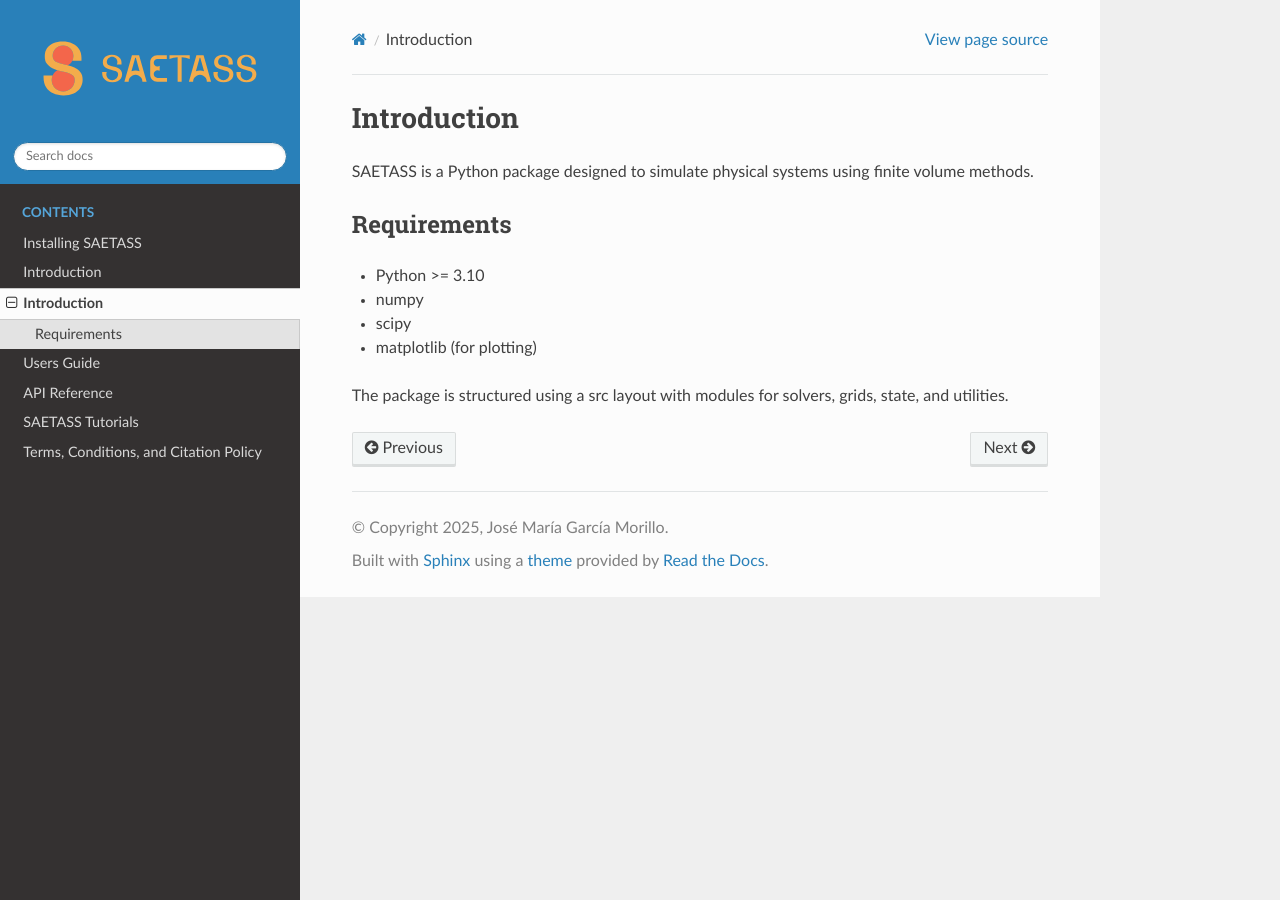
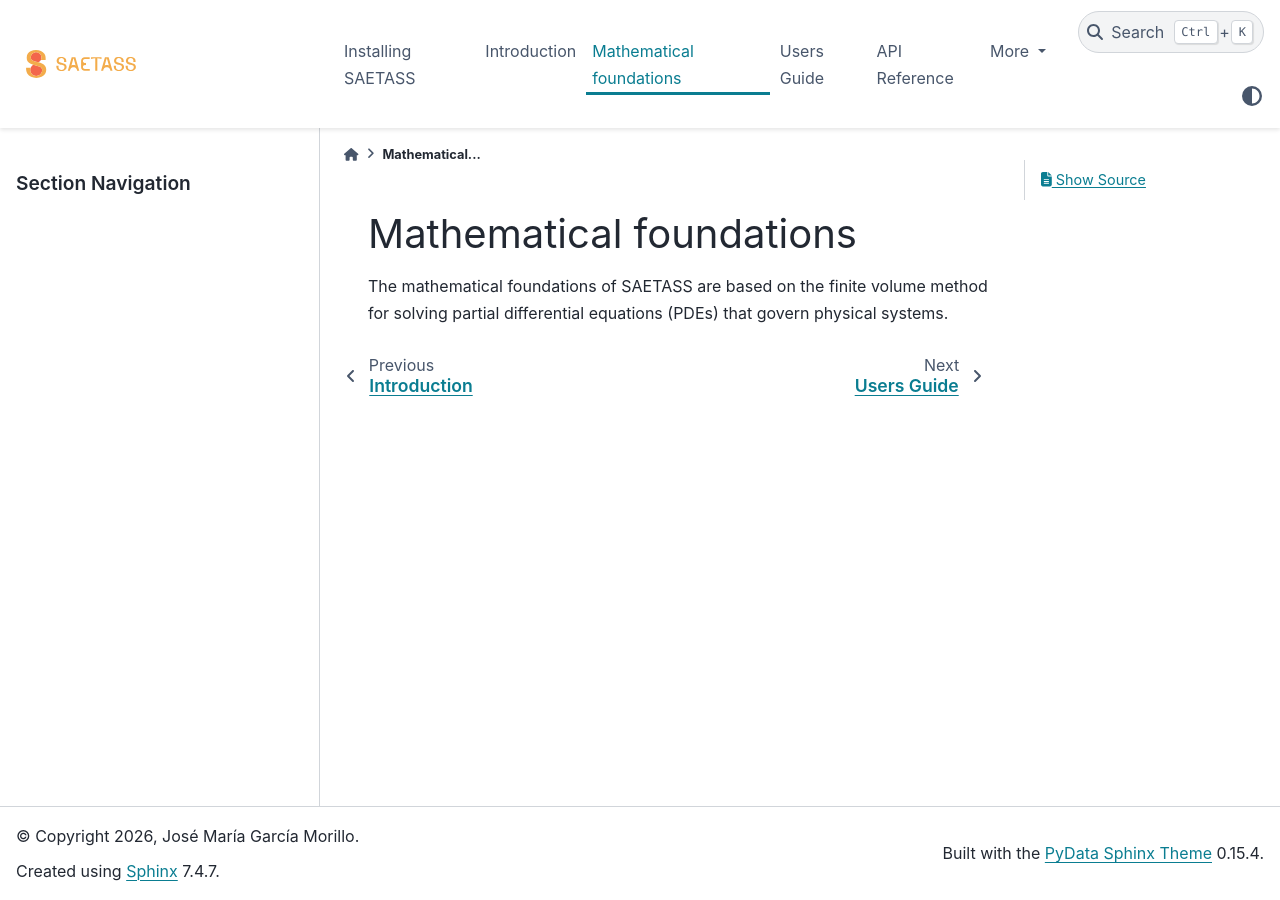
Before and after one commit to jmgarciamorillo/SAETASS, a Sphinx documentation site: the page built from docs/source/foundations.rst, in a window 1280 px wide. Built offline with Sphinx 7.4.7 and the PyData theme 0.15.4, drawn with Linux system fonts in a browser that asks for light colours.

```diff
--- a/docs/source/conf.py
+++ b/docs/source/conf.py
@@ -11,7 +11,7 @@ sys.path.insert(0, os.path.abspath("../../src"))
 # https://www.sphinx-doc.org/en/master/usage/configuration.html#project-information
 
 project = "SAETASS"
-copyright = "2025, José María García Morillo"
+copyright = "2026, José María García Morillo"
 author = "José María García Morillo"
 release = "0.1.0"
 
@@ -36,7 +36,8 @@ html_logo = "_static/saetass_logotagline_horizontal.svg"
 # -- Options for HTML output -------------------------------------------------
 # https://www.sphinx-doc.org/en/master/usage/configuration.html#options-for-html-output
 
-html_theme = "sphinx_rtd_theme"
+# html_theme = "sphinx_rtd_theme"
+html_theme = "pydata_sphinx_theme"
 html_static_path = ["_static"]
 html_theme_options = {
     "logo_only": True,
--- a/docs/source/foundations.rst
+++ b/docs/source/foundations.rst
@@ -1,13 +1,4 @@
-Introduction
+Mathematical foundations
 ============
 
-SAETASS is a Python package designed to simulate physical systems using finite volume methods.
-
-Requirements
-------------
-- Python >= 3.10
-- numpy
-- scipy
-- matplotlib (for plotting)
-
-The package is structured using a src layout with modules for solvers, grids, state, and utilities.
+The mathematical foundations of SAETASS are based on the finite volume method for solving partial differential equations (PDEs) that govern physical systems.
```
Also changed, not shown: docs/source/_static/custom.css (+15 -8 lines), docs/source/installation.rst (+8 -5 lines).
